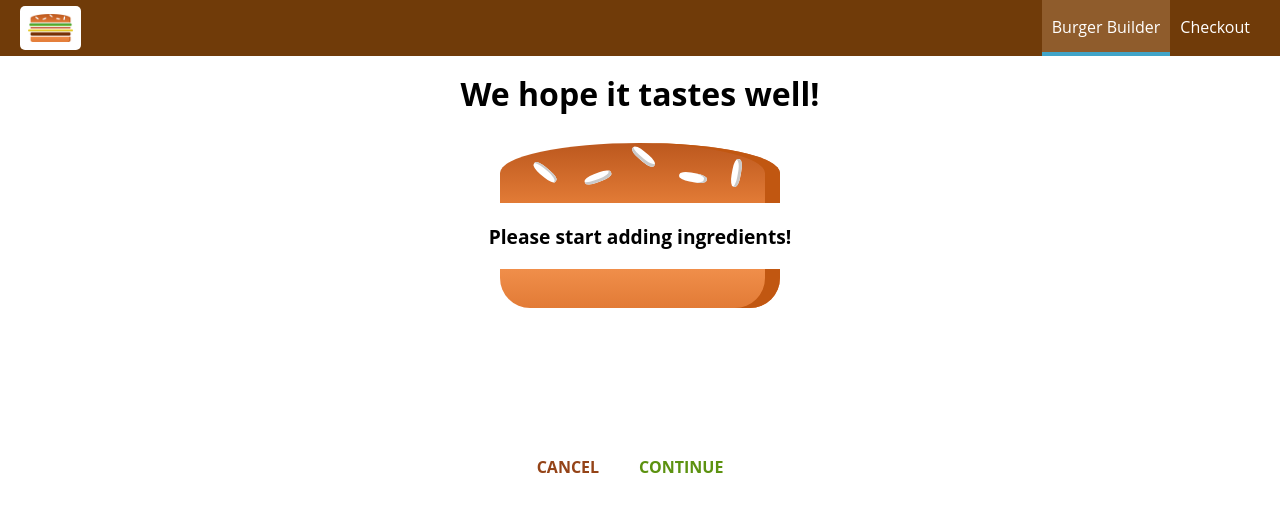
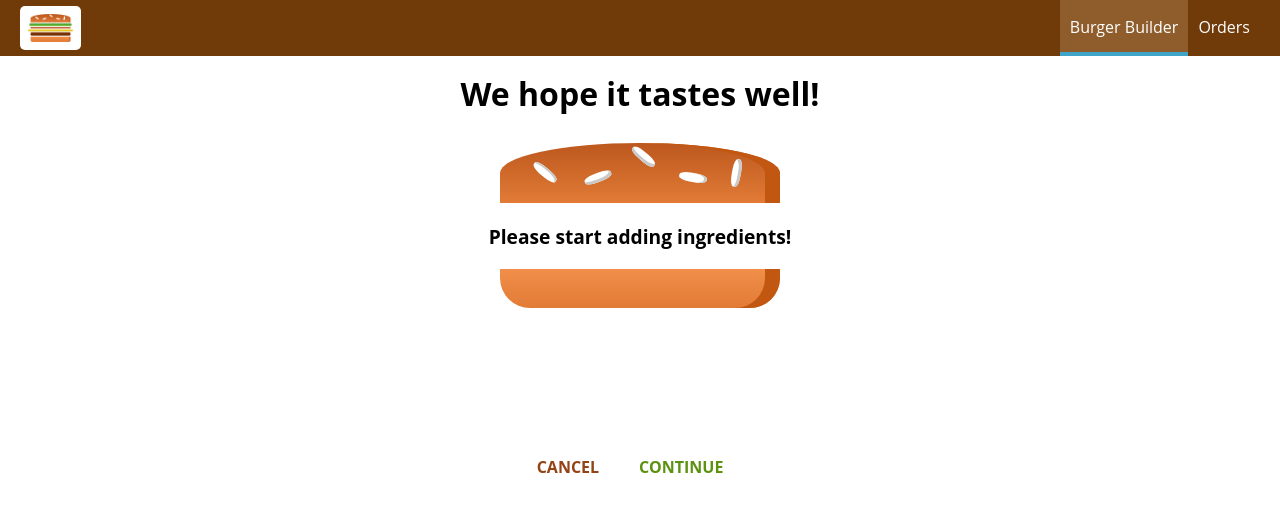
Before and after one commit to jmblank09/burger-project, a React app: page /checkout in a window 1280 px wide. Shown: the top 512 px of the page. Built offline with nearby package versions, Linux system fonts and the light colour scheme.

Commit message:
Implement navigation links

```diff
--- a/src/components/Navigation/NavigationItems/NavigationItem/NavigationItem.js
+++ b/src/components/Navigation/NavigationItems/NavigationItem/NavigationItem.js
@@ -1,15 +1,13 @@
 import React from 'react';
+import { NavLink } from 'react-router-dom';
 
 import classes from './NavigationItem.css';
 
 const navigationItem = (props) => (
   <li className={classes.NavigationItem}>
-    <a
-      href={props.link}
-      className={props.active ? classes.active : null}>
+    <NavLink to={props.link} activeClassName={classes.active} exact={props.exact}>
       {props.children}
-      {props.active}
-    </a>
+    </NavLink>
   </li>
 );
 
--- a/src/components/Navigation/NavigationItems/NavigationItems.js
+++ b/src/components/Navigation/NavigationItems/NavigationItems.js
@@ -5,8 +5,8 @@ import NavigationItem from './NavigationItem/NavigationItem';
 
 const navigationItems = () => (
   <ul className={classes.NavigationItems}>
-    <NavigationItem link="/" active>Burger Builder</NavigationItem>
-    <NavigationItem link="/">Checkout</NavigationItem>
+    <NavigationItem link="/">Burger Builder</NavigationItem>
+    <NavigationItem link="/orders">Orders</NavigationItem>
   </ul>
 );
 
```
